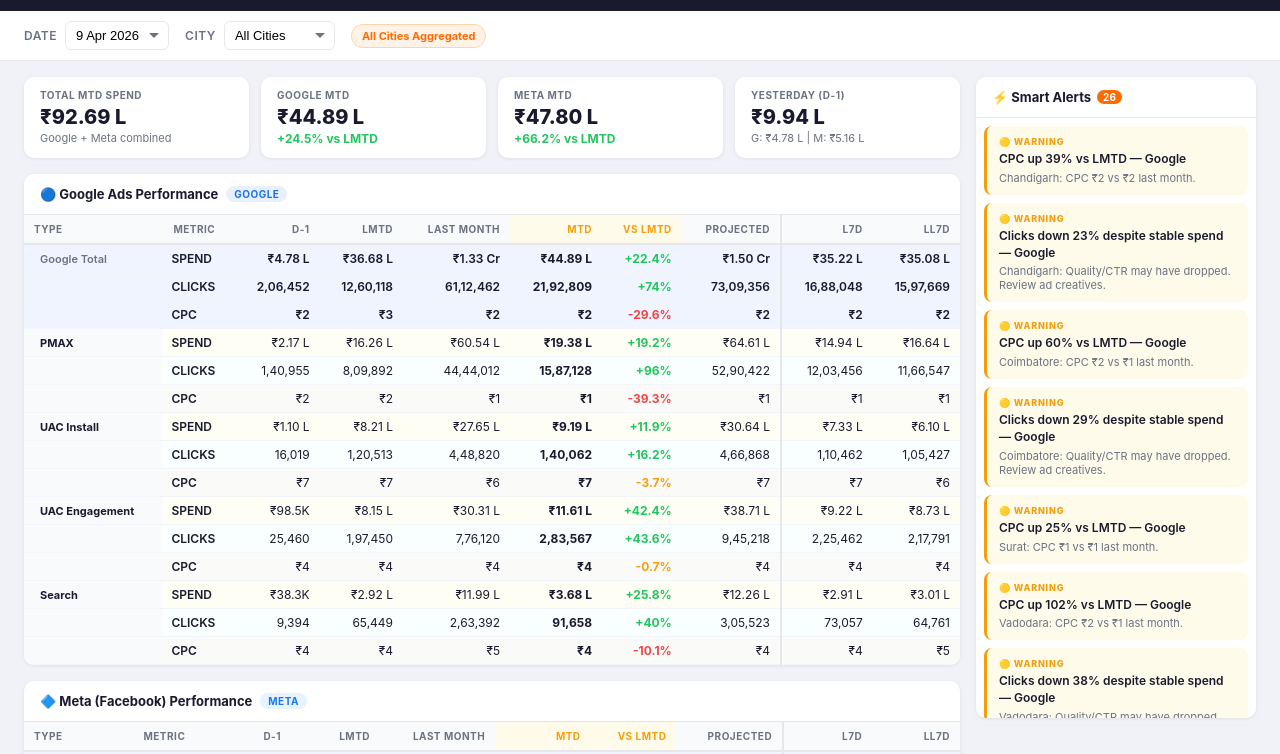
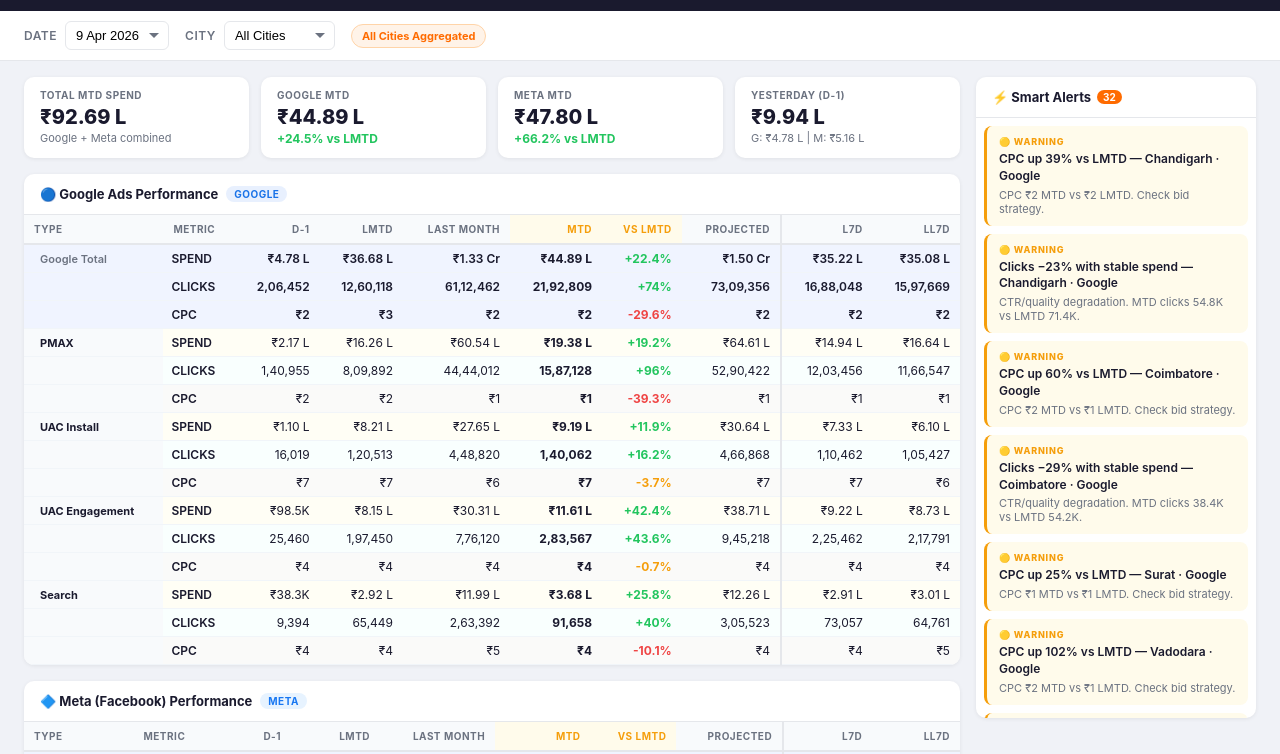
Before and after one commit to priyankmaheshwari-ship-it/cars24-marketing-dashboard, a plain HTML site: page index.html in a window 1280 px wide. Shown: the part 46-800 px from the top of the page. Drawn offline with nearby package versions, Linux system fonts and the light colour scheme.

Commit message:
fix: alerts engine fully linked to city filter with per-type drill-down

```diff
--- a/index.html
+++ b/index.html
@@ -482,133 +482,223 @@ function buildPlatformTable(rows, platform, types, title, badgeClass) {
 }
 
 // ─────────────────────────────────────────────
-//  ALERTS ENGINE
+//  ALERTS ENGINE  — city-filter aware
 // ─────────────────────────────────────────────
-function buildAlerts(rows, date, city) {
-  const alerts = [];
-  const cityLabel = city === 'all' ? 'All Cities' : city;
 
-  // Helper: get all cities in data
-  const cities = [...new Set(rows.map(r => r.city))];
+// Get a single aggregated metric using correct aggregation (spend/clicks summed, CPC derived)
+function getAggMetric(cityRows, platform, campaignType, sub, col) {
+  const typeRows = cityRows.filter(r => r.platform === platform && r.campaign_type === campaignType);
+  const agged = sub === 'CPC' ? computeAggCPC(typeRows) : aggregateSubRows(typeRows, sub);
+  if (!agged) return 0;
+  return parseFloat(agged[col]) || 0;
+}
 
-  // Per-city alerts
+function getAggPct(cityRows, platform, campaignType, sub) {
+  const typeRows = cityRows.filter(r => r.platform === platform && r.campaign_type === campaignType);
+  const agged = sub === 'CPC' ? computeAggCPC(typeRows) : aggregateSubRows(typeRows, sub);
+  return agged ? agged.MTD_vs_LMTD : null;
+}
+
+function buildAlerts(rows, date, selectedCity) {
+  const alerts  = [];
+  const isAll   = selectedCity === 'all';
+  const cities  = [...new Set(rows.map(r => r.city))];
+
+  const GOOGLE_SUB_TYPES = [
+    ['Google - PMAX',   'PMAX'],
+    ['Google - UACi',   'UAC Install'],
+    ['Google - UACe',   'UAC Engage'],
+    ['Google - Search', 'Search'],
+  ];
+  const META_SUB_TYPES = [
+    ['Facebook - Catalog',    'Catalog'],
+    ['Facebook - Conversion', 'Conversion'],
+  ];
+
+  // ── Per-city platform-level alerts ───────────────────────
   cities.forEach(c => {
-    const cr = rows.filter(r => r.city === c);
+    const cr     = rows.filter(r => r.city === c);
+    const prefix = isAll ? `${c}` : '';   // city prefix only in all-cities mode
 
-    // ── CRITICAL: Zero D-1 spend ──────────────────────────────
-    ['Google','Meta'].forEach(platform => {
-      const totalKey = platform === 'Google' ? 'Google - Total' : 'Facebook - Total';
-      const d1 = agg(cr, platform, totalKey, 'SPEND', 'D1');
-      const mtd = agg(cr, platform, totalKey, 'SPEND', 'MTD');
-      if (d1 === 0 && mtd > 0) {
+    ['Google', 'Meta'].forEach(platform => {
+      const totalKey  = platform === 'Google' ? 'Google - Total' : 'Facebook - Total';
+      const subTypes  = platform === 'Google' ? GOOGLE_SUB_TYPES : META_SUB_TYPES;
+
+      const spendD1   = getAggMetric(cr, platform, totalKey, 'SPEND',  'D1');
+      const spendMTD  = getAggMetric(cr, platform, totalKey, 'SPEND',  'MTD');
+      const spendLMTD = getAggMetric(cr, platform, totalKey, 'SPEND',  'LMTD');
+      const spendLM   = getAggMetric(cr, platform, totalKey, 'SPEND',  'LM');
+      const spendProj = getAggMetric(cr, platform, totalKey, 'SPEND',  'PROJECTED');
+      const spendPct  = getAggPct   (cr, platform, totalKey, 'SPEND');
+      const clicksMTD = getAggMetric(cr, platform, totalKey, 'CLICKS', 'MTD');
+      const clicksLMTD= getAggMetric(cr, platform, totalKey, 'CLICKS', 'LMTD');
+      const cpcMTD    = getAggMetric(cr, platform, totalKey, 'CPC',    'MTD');
+      const cpcLMTD   = getAggMetric(cr, platform, totalKey, 'CPC',    'LMTD');
+      const clicksPct = clicksLMTD > 0 ? Math.round((clicksMTD - clicksLMTD) / clicksLMTD * 100) : null;
+      const cpcSpike  = cpcLMTD > 0 && cpcMTD > 0 ? Math.round((cpcMTD - cpcLMTD) / cpcLMTD * 100) : 0;
+      const label     = isAll ? `${c} · ${platform}` : platform;
+
+      if (spendMTD === 0) return; // skip cities/platforms with zero activity
+
+      // CRITICAL: No spend yesterday but active this month
+      if (spendD1 === 0) {
         alerts.push({ level: 'critical', city: c, platform,
-          msg: `Zero spend yesterday — ${platform}`,
-          detail: `${c}: No D-1 data. MTD spend is ${fmtINR(mtd)}. Check campaign status.` });
+          msg:    `Zero D-1 spend — ${label}`,
+          detail: `No spend yesterday. MTD: ${fmtINR(spendMTD)}. Campaigns may have paused.` });
       }
-    });
 
-    // ── CRITICAL: Big MTD drop ────────────────────────────────
-    ['Google','Meta'].forEach(platform => {
-      const totalKey = platform === 'Google' ? 'Google - Total' : 'Facebook - Total';
-      const pct = getFirstPct(cr, platform, totalKey, 'SPEND');
-      if (pct !== null && pct < -25) {
+      // CRITICAL: MTD drop > 25% vs LMTD
+      if (spendPct !== null && spendPct < -25) {
         alerts.push({ level: 'critical', city: c, platform,
-          msg: `MTD spend down ${Math.abs(pct)}% vs LMTD — ${platform}`,
-          detail: `${c}: Significant underperformance. Review budget & targeting.` });
+          msg:    `Spend down ${Math.abs(spendPct)}% vs LMTD — ${label}`,
+          detail: `MTD ${fmtINR(spendMTD)} vs LMTD ${fmtINR(spendLMTD)}. Review budgets urgently.` });
       }
-    });
 
-    // ── WARNING: CPC spike ────────────────────────────────────
-    ['Google','Meta'].forEach(platform => {
-      const totalKey = platform === 'Google' ? 'Google - Total' : 'Facebook - Total';
-      const cpcMTD  = agg(cr, platform, totalKey, 'CPC', 'MTD');
-      const cpcLMTD = agg(cr, platform, totalKey, 'CPC', 'LMTD');
-      if (cpcLMTD > 0 && cpcMTD > 0) {
-        const spike = Math.round((cpcMTD - cpcLMTD) / cpcLMTD * 100);
-        if (spike > 20) {
-          alerts.push({ level: 'warning', city: c, platform,
-            msg: `CPC up ${spike}% vs LMTD — ${platform}`,
-            detail: `${c}: CPC ₹${cpcMTD.toFixed(0)} vs ₹${cpcLMTD.toFixed(0)} last month.` });
-        }
+      // WARNING: CPC spike > 20%
+      if (cpcSpike > 20) {
+        alerts.push({ level: 'warning', city: c, platform,
+          msg:    `CPC up ${cpcSpike}% vs LMTD — ${label}`,
+          detail: `CPC ₹${cpcMTD.toFixed(0)} MTD vs ₹${cpcLMTD.toFixed(0)} LMTD. Check bid strategy.` });
       }
-    });
 
-    // ── WARNING: Pacing behind ────────────────────────────────
-    ['Google','Meta'].forEach(platform => {
-      const totalKey = platform === 'Google' ? 'Google - Total' : 'Facebook - Total';
-      const mtd  = agg(cr, platform, totalKey, 'SPEND', 'MTD');
-      const proj = agg(cr, platform, totalKey, 'SPEND', 'PROJECTED');
-      const lm   = agg(cr, platform, totalKey, 'SPEND', 'LM');
-      if (lm > 0 && proj > 0 && (proj / lm) < 0.75) {
+      // WARNING: Pacing < 75% of last month
+      if (spendLM > 0 && spendProj > 0 && (spendProj / spendLM) < 0.75) {
         alerts.push({ level: 'warning', city: c, platform,
-          msg: `Pacing at ${Math.round(proj/lm*100)}% of last month — ${platform}`,
-          detail: `${c}: Projected ${fmtINR(proj)} vs LM ${fmtINR(lm)}.` });
+          msg:    `Pacing ${Math.round(spendProj / spendLM * 100)}% of last month — ${label}`,
+          detail: `Projected ${fmtINR(spendProj)} vs LM ${fmtINR(spendLM)}. Increase budgets.` });
       }
-    });
 
-    // ── WARNING: Click drop without spend drop ───────────────
-    ['Google','Meta'].forEach(platform => {
-      const totalKey = platform === 'Google' ? 'Google - Total' : 'Facebook - Total';
-      const spendPct  = getFirstPct(cr, platform, totalKey, 'SPEND');
-      const clickPctR = cr.find(r => r.platform===platform && r.campaign_type===totalKey && r.sub_metric==='CLICKS');
-      const clickPct  = clickPctR ? clickPctR.MTD_vs_LMTD : null;
-      if (spendPct !== null && clickPct !== null && clickPct < -20 && spendPct > -10) {
+      // WARNING: Clicks dropping without spend drop (CTR / quality issue)
+      if (spendPct !== null && clicksPct !== null && clicksPct < -20 && spendPct > -10) {
         alerts.push({ level: 'warning', city: c, platform,
-          msg: `Clicks down ${Math.abs(Math.round(clickPct))}% despite stable spend — ${platform}`,
-          detail: `${c}: Quality/CTR may have dropped. Review ad creatives.` });
+          msg:    `Clicks −${Math.abs(clicksPct)}% with stable spend — ${label}`,
+          detail: `CTR/quality degradation. MTD clicks ${(clicksMTD/1000).toFixed(1)}K vs LMTD ${(clicksLMTD/1000).toFixed(1)}K.` });
       }
-    });
 
-    // ── POSITIVE: Strong outperformance ──────────────────────
-    ['Google','Meta'].forEach(platform => {
-      const totalKey = platform === 'Google' ? 'Google - Total' : 'Facebook - Total';
-      const pct = getFirstPct(cr, platform, totalKey, 'SPEND');
-      if (pct !== null && pct > 30) {
+      // POSITIVE: Strong growth > 20%
+      if (spendPct !== null && spendPct > 20) {
         alerts.push({ level: 'positive', city: c, platform,
-          msg: `MTD spend up ${Math.round(pct)}% vs LMTD — ${platform}`,
-          detail: `${c}: Strong growth momentum.` });
+          msg:    `Spend up ${Math.round(spendPct)}% vs LMTD — ${label}`,
+          detail: `MTD ${fmtINR(spendMTD)} vs LMTD ${fmtINR(spendLMTD)}.` });
+      }
+
+      // ── Single-city mode: drill into each campaign type ──────
+      if (!isAll) {
+        subTypes.forEach(([typeKey, typeLabel]) => {
+          const typeRowsF   = cr.filter(r => r.platform===platform && r.campaign_type===typeKey);
+          const tSpendAgg   = aggregateSubRows(typeRowsF, 'SPEND');
+          const tClicksAgg  = aggregateSubRows(typeRowsF, 'CLICKS');
+          const tCPCAgg     = computeAggCPC(typeRowsF);
+          if (!tSpendAgg) return;
+
+          const tMTD   = parseFloat(tSpendAgg.MTD)       || 0;
+          const tD1    = parseFloat(tSpendAgg.D1)        || 0;
+          const tLMTD  = parseFloat(tSpendAgg.LMTD)      || 0;
+          const tLM    = parseFloat(tSpendAgg.LM)        || 0;
+          const tProj  = parseFloat(tSpendAgg.PROJECTED) || 0;
+          const tPct   = tSpendAgg.MTD_vs_LMTD;
+          const tCPC   = tCPCAgg ? parseFloat(tCPCAgg.MTD)  || 0 : 0;
+          const tCPCLM = tCPCAgg ? parseFloat(tCPCAgg.LMTD) || 0 : 0;
+          const tClkMTD  = tClicksAgg ? parseFloat(tClicksAgg.MTD)  || 0 : 0;
+          const tClkLMTD = tClicksAgg ? parseFloat(tClicksAgg.LMTD) || 0 : 0;
+          const tClkPct  = tClkLMTD > 0 ? Math.round((tClkMTD-tClkLMTD)/tClkLMTD*100) : null;
+
+          if (tMTD === 0) return;
+
+          // Per-type: zero yesterday
+          if (tD1 === 0) {
+            alerts.push({ level: 'critical', city: c, platform,
+              msg:    `${platform} ${typeLabel}: No spend yesterday`,
+              detail: `₹0 D-1 spend. MTD: ${fmtINR(tMTD)}. Check campaign status.` });
+          }
+          // Per-type: CPC spike
+          if (tCPCLM > 0 && tCPC > 0) {
+            const spike = Math.round((tCPC - tCPCLM) / tCPCLM * 100);
+            if (spike > 25) {
+              alerts.push({ level: 'warning', city: c, platform,
+                msg:    `${platform} ${typeLabel}: CPC up ${spike}%`,
+                detail: `₹${tCPC.toFixed(0)} MTD vs ₹${tCPCLM.toFixed(0)} LMTD.` });
+            }
+          }
+          // Per-type: pacing low
+          if (tLM > 0 && tProj > 0 && tProj / tLM < 0.70) {
+            alerts.push({ level: 'warning', city: c, platform,
+              msg:    `${platform} ${typeLabel}: Pacing ${Math.round(tProj/tLM*100)}%`,
+              detail: `Projected ${fmtINR(tProj)} vs LM ${fmtINR(tLM)}.` });
+          }
+          // Per-type: click drop without spend drop
+          if (tPct !== null && tClkPct !== null && tClkPct < -20 && tPct > -10) {
+            alerts.push({ level: 'warning', city: c, platform,
+              msg:    `${platform} ${typeLabel}: Clicks −${Math.abs(tClkPct)}%`,
+              detail: `Spend stable but ${tClkMTD.toLocaleString()} vs ${tClkLMTD.toLocaleString()} clicks.` });
+          }
+          // Per-type: strong growth
+          if (tPct !== null && tPct > 30) {
+            alerts.push({ level: 'positive', city: c, platform,
+              msg:    `${platform} ${typeLabel}: +${Math.round(tPct)}% vs LMTD`,
+              detail: `MTD ${fmtINR(tMTD)} vs LMTD ${fmtINR(tLMTD)}.` });
+          }
+        });
       }
     });
   });
 
-  // ── INFO: Best & worst city overall ──────────────────────
-  const citySpends = cities.map(c => ({
-    city: c,
-    mtd: agg(rows.filter(r=>r.city===c), 'Google', 'Google - Total', 'SPEND', 'MTD') +
-         agg(rows.filter(r=>r.city===c), 'Meta',   'Facebook - Total','SPEND', 'MTD')
-  })).sort((a,b) => b.mtd - a.mtd);
+  // ── All-cities: ranking insights ─────────────────────────
+  if (isAll) {
+    const ranked = cities.map(c => {
+      const cr = rows.filter(r => r.city === c);
+      return {
+        city: c,
+        gMTD: getAggMetric(cr, 'Google', 'Google - Total',   'SPEND', 'MTD'),
+        mMTD: getAggMetric(cr, 'Meta',   'Facebook - Total', 'SPEND', 'MTD'),
+        gPct: getAggPct   (cr, 'Google', 'Google - Total',   'SPEND'),
+        mPct: getAggPct   (cr, 'Meta',   'Facebook - Total', 'SPEND'),
+      };
+    }).filter(x => x.gMTD + x.mMTD > 0)
+      .sort((a, b) => (b.gMTD + b.mMTD) - (a.gMTD + a.mMTD));
 
-  if (citySpends.length > 1) {
-    const best  = citySpends[0];
-    const worst = citySpends[citySpends.length - 1];
-    if (best.mtd > 0)
-      alerts.push({ level: 'info', city: best.city, platform: 'Both',
-        msg: `Top city: ${best.city}`,
-        detail: `MTD combined spend: ${fmtINR(best.mtd)}` });
-    if (worst.mtd >= 0 && citySpends.length > 2)
-      alerts.push({ level: 'info', city: worst.city, platform: 'Both',
-        msg: `Lowest city: ${worst.city}`,
-        detail: `MTD combined spend: ${fmtINR(worst.mtd)}` });
+    if (ranked.length > 0) {
+      const top = ranked[0];
+      alerts.push({ level: 'info', city: top.city, platform: 'Both',
+        msg:    `Top city: ${top.city}`,
+        detail: `Google ${fmtINR(top.gMTD)} · Meta ${fmtINR(top.mMTD)} MTD` });
+    }
+    if (ranked.length > 1) {
+      const btm = ranked[ranked.length - 1];
+      alerts.push({ level: 'info', city: btm.city, platform: 'Both',
+        msg:    `Lowest city: ${btm.city}`,
+        detail: `Google ${fmtINR(btm.gMTD)} · Meta ${fmtINR(btm.mMTD)} MTD` });
+    }
+    // Fastest growing city
+    const growing = [...ranked]
+      .filter(x => x.gPct !== null && x.gPct > 0)
+      .sort((a, b) => (b.gPct||0) - (a.gPct||0));
+    if (growing.length > 0) {
+      const g = growing[0];
+      alerts.push({ level: 'positive', city: g.city, platform: 'Google',
+        msg:    `Fastest Google growth: ${g.city} (+${Math.round(g.gPct)}%)`,
+        detail: `MTD ${fmtINR(g.gMTD)} vs LMTD.` });
+    }
   }
 
-  // Sort: critical first
+  // ── Sort: critical → warning → positive → info ───────────
   const order = { critical:0, warning:1, positive:2, info:3 };
-  alerts.sort((a,b) => order[a.level] - order[b.level]);
+  alerts.sort((a, b) => order[a.level] - order[b.level]);
 
-  // Render
-  const body = document.getElementById('alerts-body');
+  // ── Render ───────────────────────────────────────────────
+  const body  = document.getElementById('alerts-body');
   const count = document.getElementById('alert-count');
+  const critN = alerts.filter(a => a.level === 'critical').length;
 
-  const criticalCount = alerts.filter(a => a.level === 'critical').length;
-  count.textContent = criticalCount || alerts.length;
-  count.style.background = criticalCount > 0 ? 'var(--red)' : 'var(--orange)';
+  count.textContent = critN || alerts.length;
+  count.style.background = critN > 0 ? 'var(--red)' : critN === 0 && alerts.length ? 'var(--orange)' : 'var(--green)';
 
   if (!alerts.length) {
-    body.innerHTML = '<div class="no-alerts">✅ No issues detected</div>';
+    body.innerHTML = `<div class="no-alerts">✅ No issues detected<br><small style="color:var(--muted)">${isAll ? 'All cities' : selectedCity} · ${formatDate(date)}</small></div>`;
     return;
   }
 
-  const icons = { critical:'🔴', warning:'🟡', positive:'🟢', info:'🔵' };
+  const icons  = { critical:'🔴', warning:'🟡', positive:'🟢', info:'🔵' };
   const labels = { critical:'Critical', warning:'Warning', positive:'Opportunity', info:'Insight' };
 
   body.innerHTML = alerts.map(a => `
@@ -620,8 +710,9 @@ function buildAlerts(rows, date, city) {
 }
 
 function getFirstPct(rows, platform, campaign_type, sub_metric) {
-  const r = rows.find(r => r.platform===platform && r.campaign_type===campaign_type && r.sub_metric===sub_metric);
-  return r ? r.MTD_vs_LMTD : null;
+  const typeRows = rows.filter(r => r.platform===platform && r.campaign_type===campaign_type);
+  const agged = aggregateSubRows(typeRows, sub_metric);
+  return agged ? agged.MTD_vs_LMTD : null;
 }
 
 // ─────────────────────────────────────────────
```
